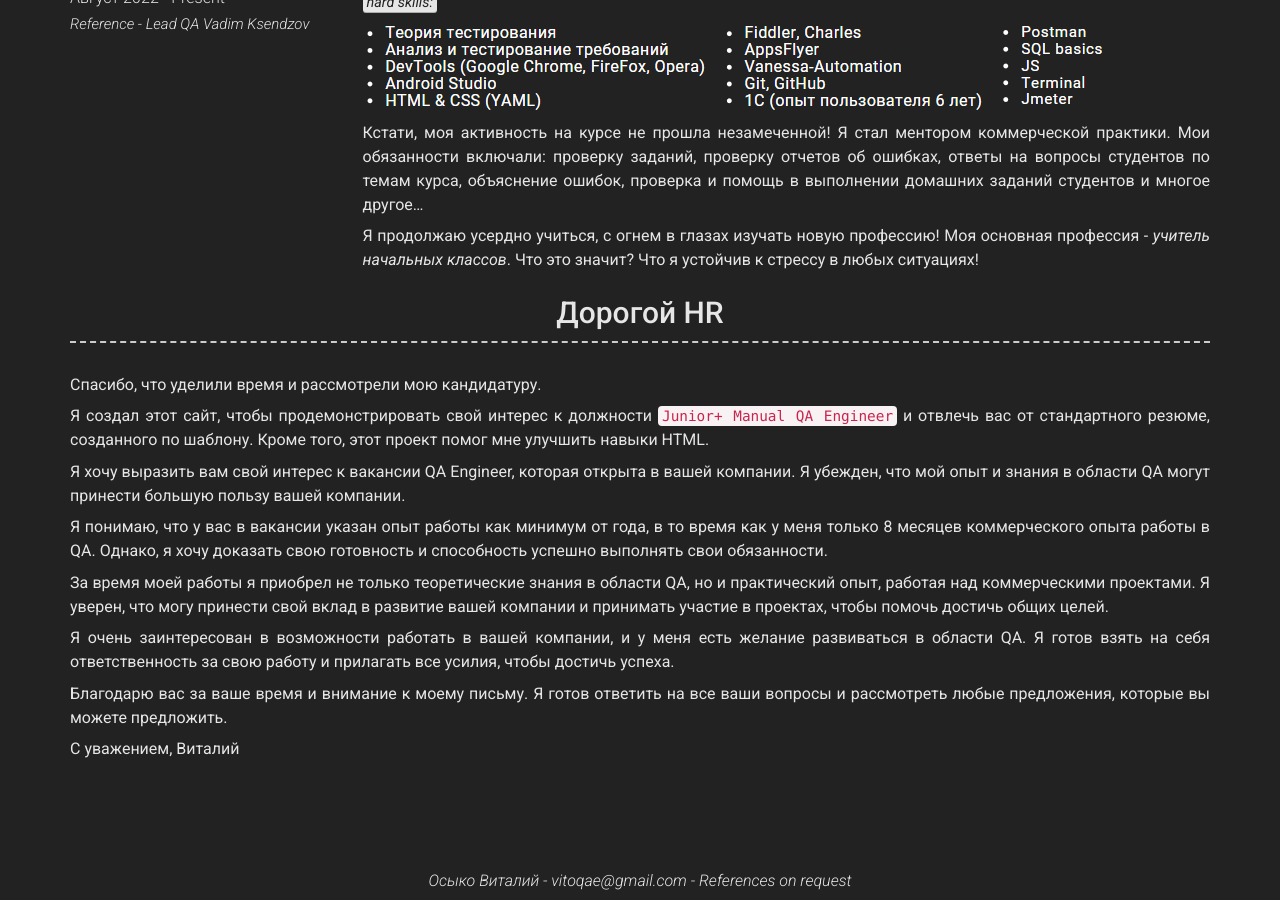
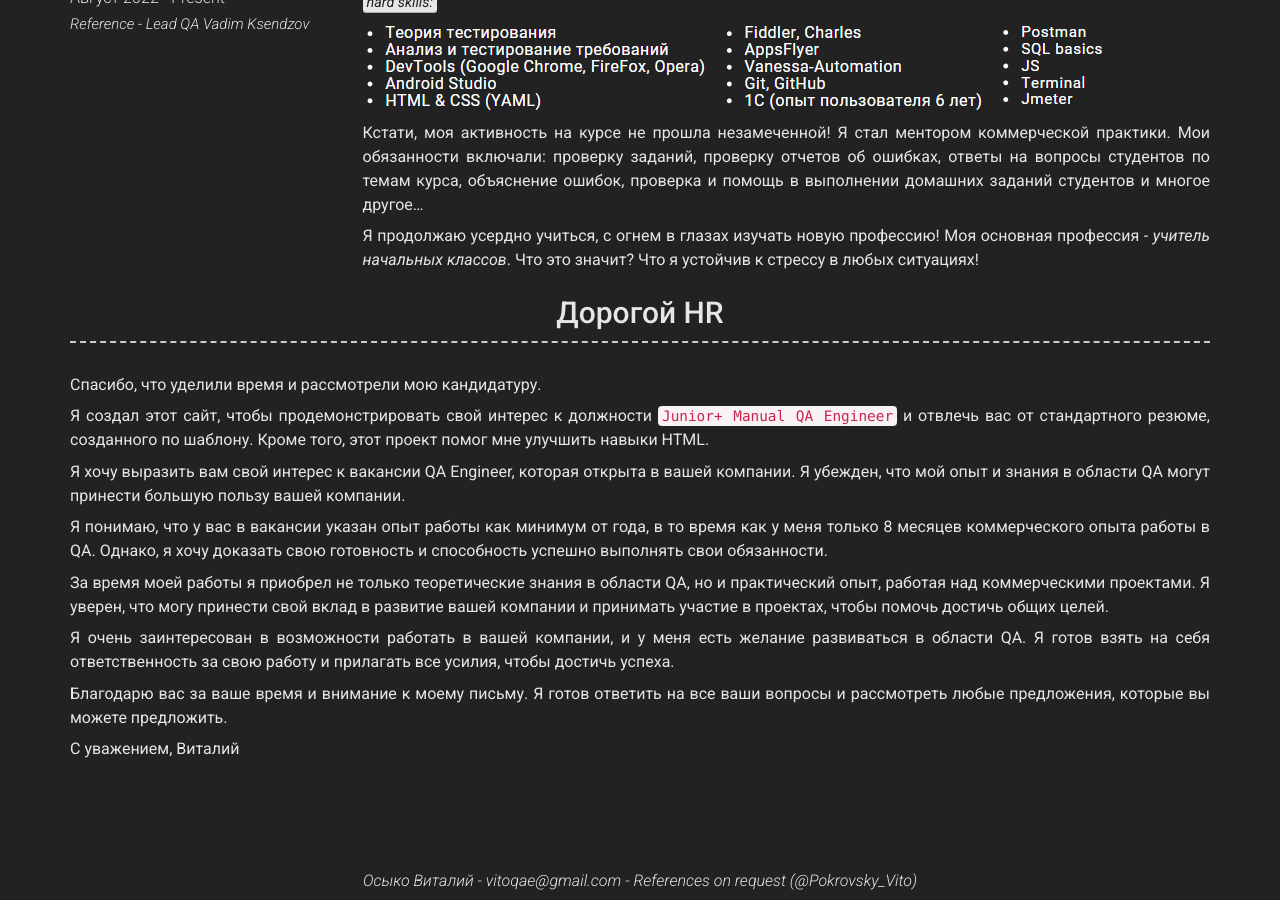
Before and after one commit to VitoOsyko/gadaborshev.github.io, a Jekyll site: the page built from index.md, in a window 1280 px wide and 900 px high, scrolled down 1533 px. Built offline with Jekyll 4.4.1, drawn with Linux system fonts in a browser that asks for light colours; nearby versions of some CDN libraries.

Commit message:
RU_Local

```diff
--- a/_config.yml
+++ b/_config.yml
@@ -123,7 +123,7 @@ content:
 
 # Footer
 footer_show_references: true
-# references_title: References on request (Override references text)
+references_title: References on request (@Pokrovsky_Vito)
 
 # Build settings
 # theme: modern-resume-theme (Use this is you are hosting your resume yourself)
```
